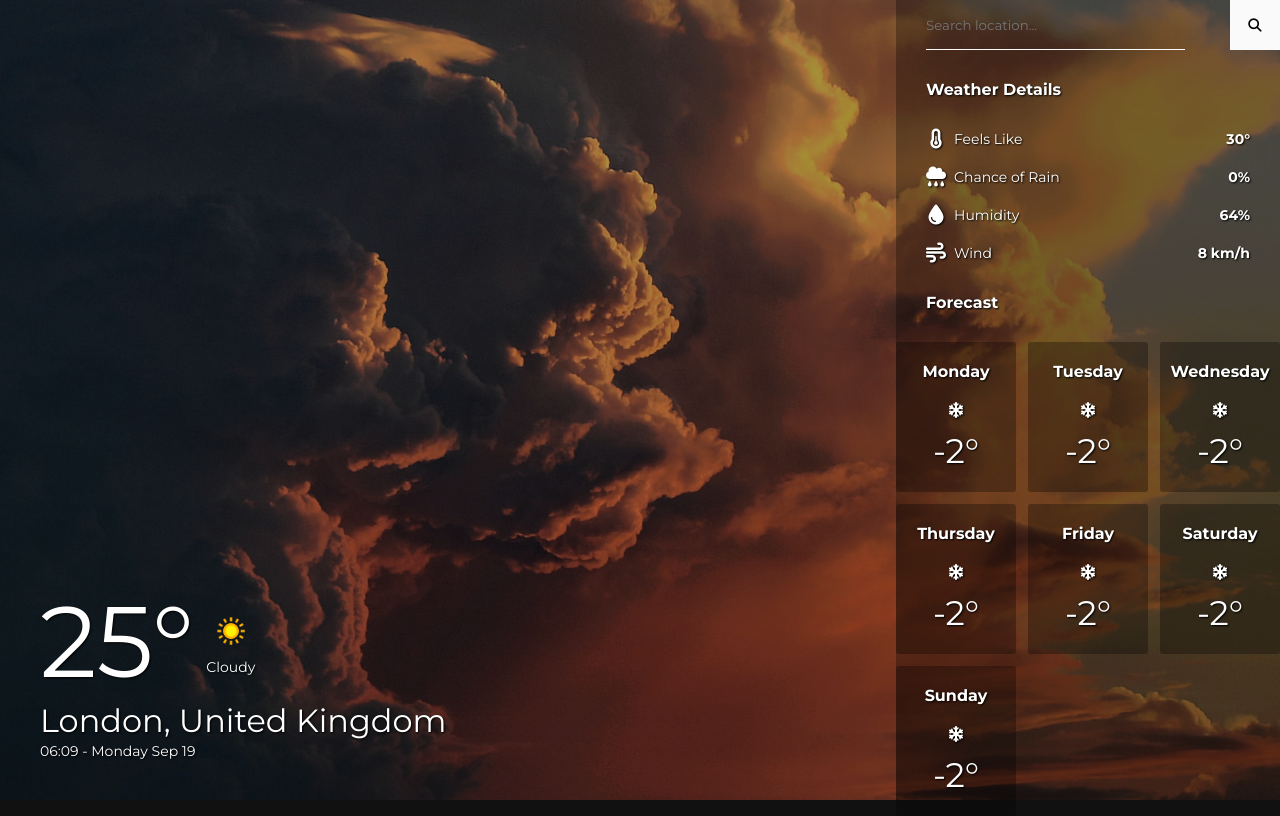
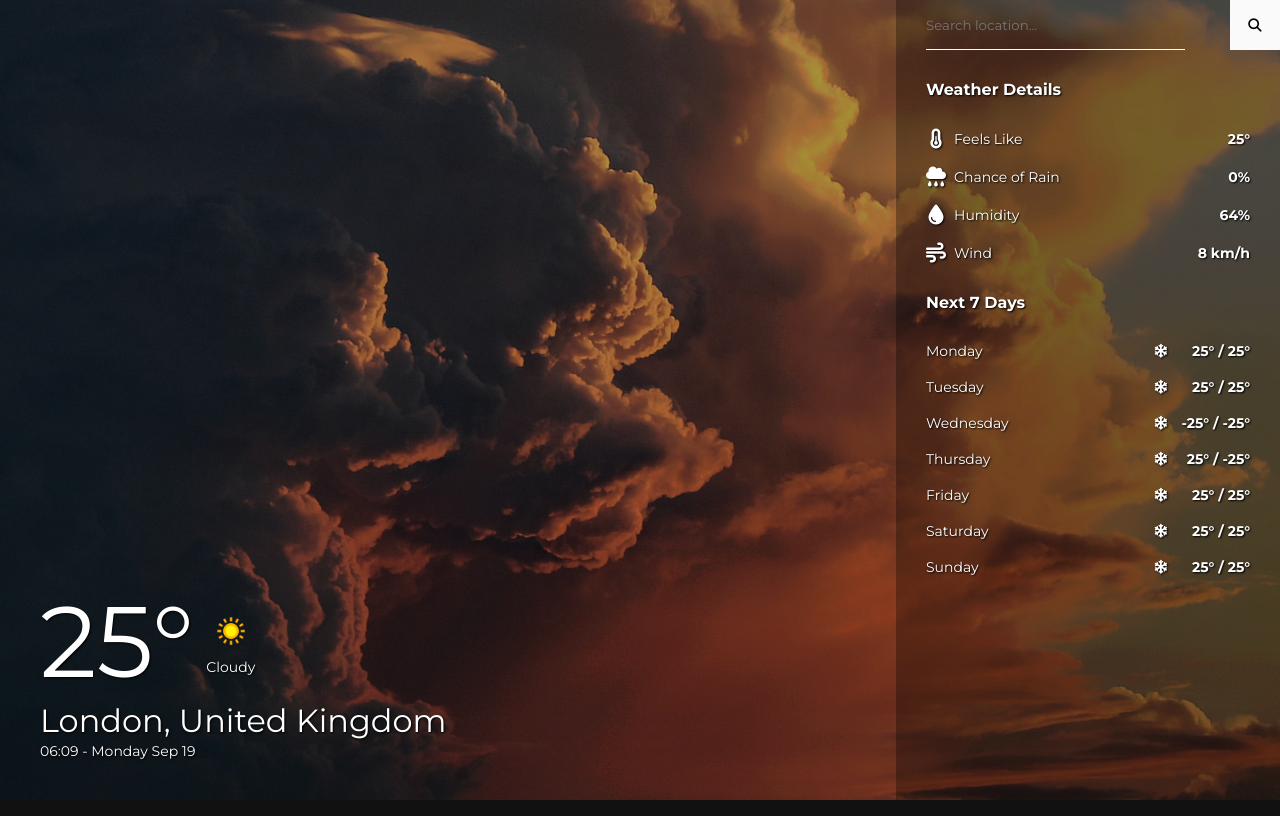
Before and after one commit to GDimitroff/weather, a website built with webpack: page src/template.html in a window 1280 px wide. Built offline with nearby package versions, Linux system fonts and the light colour scheme.

Commit message:
Refactor forecast section

```diff
--- a/src/main.css
+++ b/src/main.css
@@ -149,7 +149,8 @@ h3 {
   padding: 3rem;
 }
 
-.details {
+.details,
+.forecast {
   padding: 0 3rem;
 }
 
@@ -166,7 +167,8 @@ h3 {
   align-items: center;
 }
 
-.left {
+.left,
+.right {
   display: flex;
   align-items: center;
   gap: 8px;
@@ -188,27 +190,19 @@ h3 {
 }
 
 .forecast {
-  display: grid;
-  grid-template-columns: repeat(auto-fit, minmax(120px, 1fr));
-  gap: 12px;
+  display: flex;
+  flex-direction: column;
+  gap: 18px;
 }
 
 .weekday {
   display: flex;
-  flex-direction: column;
-  align-items: center;
-  background: rgba(0, 0, 0, 0.3);
-  border-radius: 3px;
-  padding: 2rem;
+  justify-content: space-between;
 }
 
-.weekday h4 {
-  margin-bottom: 2rem;
-}
-
-.weekday-temp {
-  margin-top: 1rem;
-  font-size: 3.4rem;
+.temp-day-night {
+  min-width: 75px;
+  text-align: end;
 }
 
 /************************************/
--- a/src/template.html
+++ b/src/template.html
@@ -59,7 +59,7 @@
                 <span>Feels Like</span>
               </div>
               <div class="right">
-                <div class="feels-like">30&#176;</div>
+                <div class="feels-like">25°</div>
               </div>
             </li>
             <li>
@@ -92,56 +92,70 @@
           </ul>
         </div>
 
-        <h3>Forecast</h3>
+        <h3>Next 7 Days</h3>
         <div class="forecast">
           <div class="weekday">
-            <h4>Monday</h4>
-            <div class="icon">
+            <div class="left">
+              <span>Monday</span>
+            </div>
+            <div class="right">
               <i class="fa-solid fa-snowflake"></i>
+              <div class="temp-day-night">25° / 25°</div>
             </div>
-            <p class="weekday-temp">-2&#176;</p>
           </div>
           <div class="weekday">
-            <h4>Tuesday</h4>
-            <div class="icon">
+            <div class="left">
+              <span>Tuesday</span>
+            </div>
+            <div class="right">
               <i class="fa-solid fa-snowflake"></i>
+              <div class="temp-day-night">25° / 25°</div>
             </div>
-            <p class="weekday-temp">-2&#176;</p>
           </div>
           <div class="weekday">
-            <h4>Wednesday</h4>
-            <div class="icon">
+            <div class="left">
+              <span>Wednesday</span>
+            </div>
+            <div class="right">
               <i class="fa-solid fa-snowflake"></i>
+              <div class="temp-day-night">-25° / -25°</div>
             </div>
-            <p class="weekday-temp">-2&#176;</p>
           </div>
           <div class="weekday">
-            <h4>Thursday</h4>
-            <div class="icon">
+            <div class="left">
+              <span>Thursday</span>
+            </div>
+            <div class="right">
               <i class="fa-solid fa-snowflake"></i>
+              <div class="temp-day-night">25° / -25°</div>
             </div>
-            <p class="weekday-temp">-2&#176;</p>
           </div>
           <div class="weekday">
-            <h4>Friday</h4>
-            <div class="icon">
+            <div class="left">
+              <span>Friday</span>
+            </div>
+            <div class="right">
               <i class="fa-solid fa-snowflake"></i>
+              <div class="temp-day-night">25° / 25°</div>
             </div>
-            <p class="weekday-temp">-2&#176;</p>
           </div>
           <div class="weekday">
-            <h4>Saturday</h4>
-            <div class="icon">
+            <div class="left">
+              <span>Saturday</span>
+            </div>
+            <div class="right">
               <i class="fa-solid fa-snowflake"></i>
+              <div class="temp-day-night">25° / 25°</div>
             </div>
-            <p class="weekday-temp">-2&#176;</p>
           </div>
           <div class="weekday">
-            <h4>Sunday</h4>
-            <div class="icon">
+            <div class="left">
+              <span>Sunday</span>
+            </div>
+            <div class="right">
               <i class="fa-solid fa-snowflake"></i>
+              <div class="temp-day-night">25° / 25°</div>
             </div>
-            <p class="weekday-temp">-2&#176;</p>
           </div>
         </div>
       </div>
```
